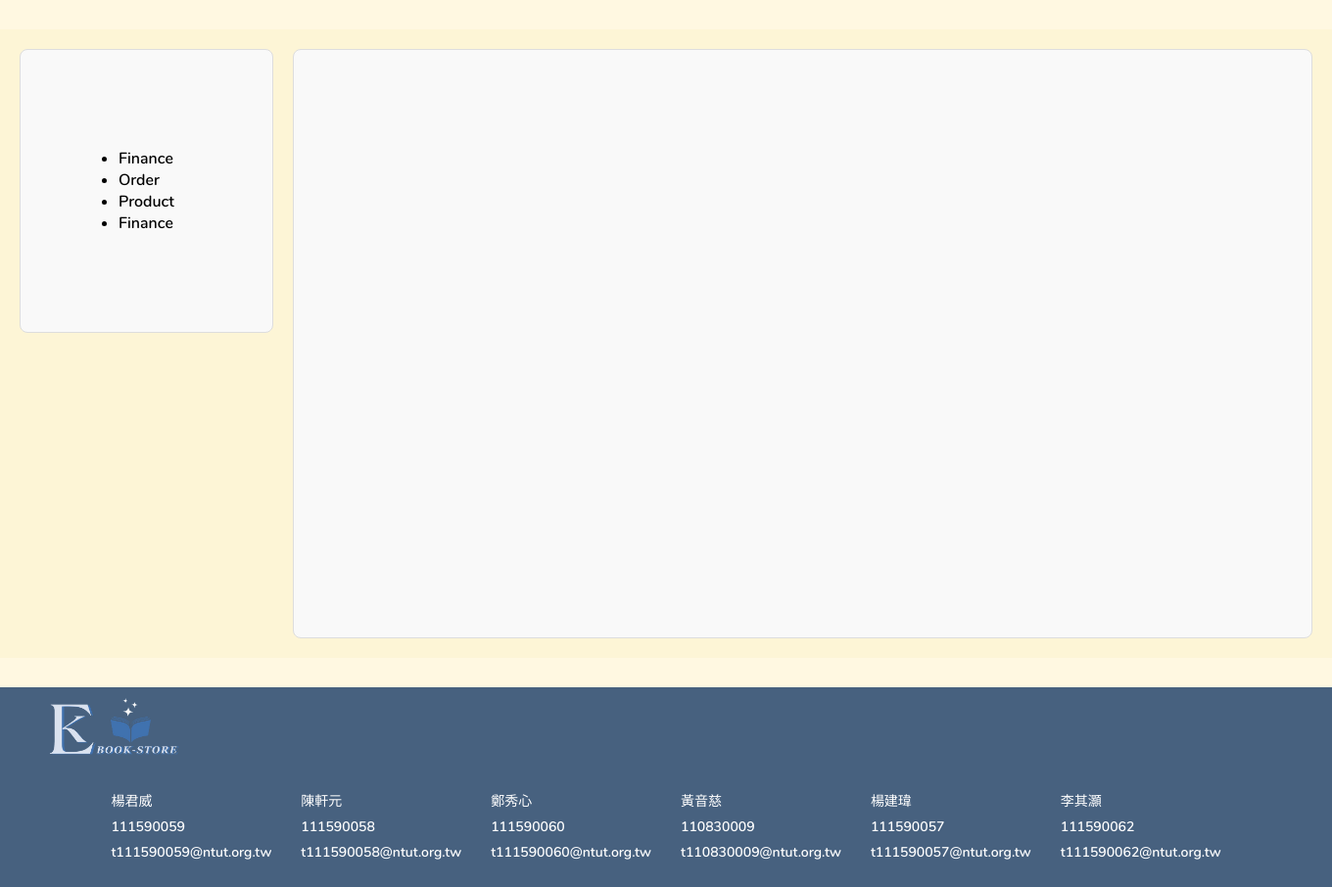
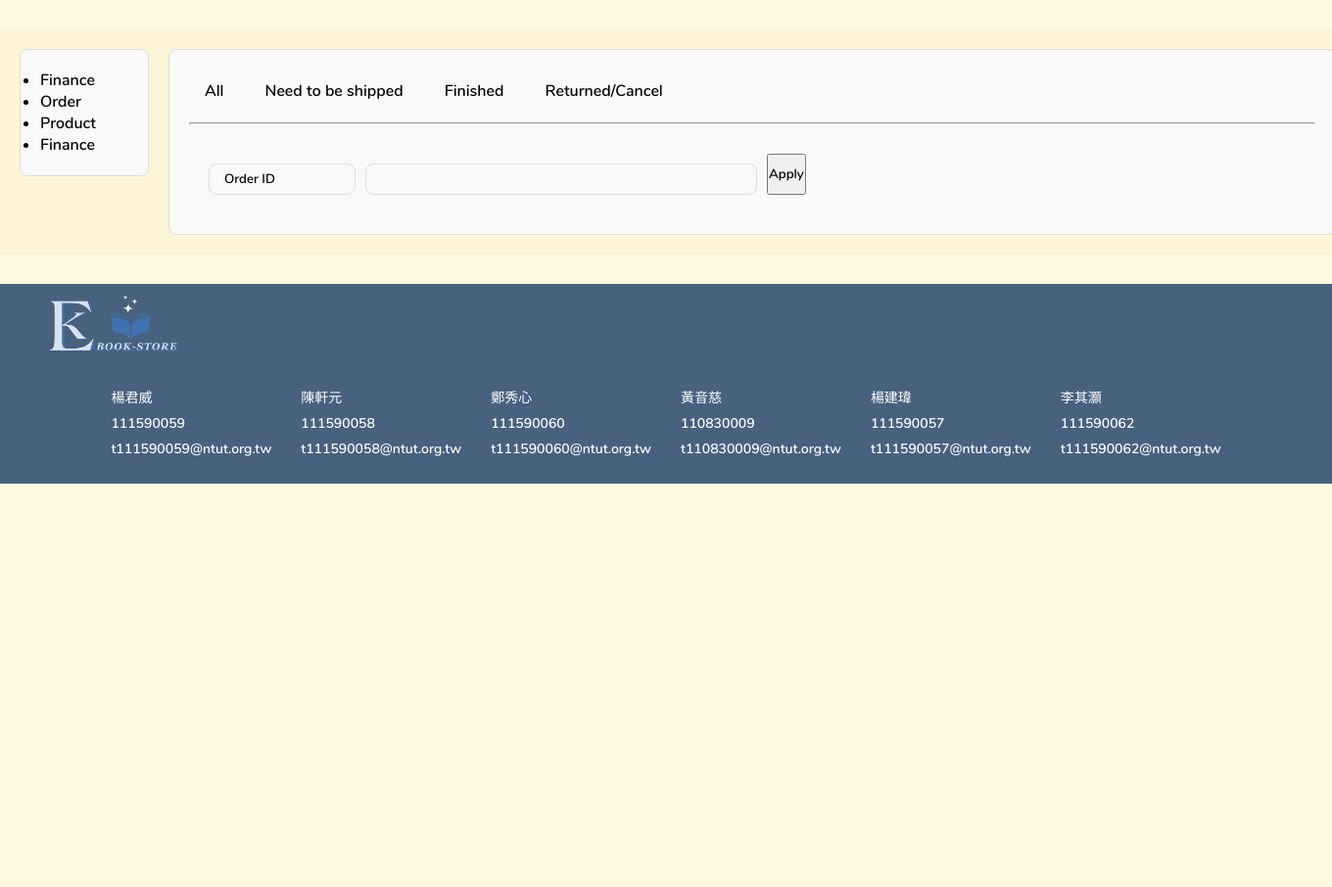
Before and after one commit to ilovemath25/E-Bookstore, a Flask app: page /staff_order in a window 1360 px wide. Shown: the part 85-991 px from the top of the page at 98% size. After the commit the page ends 579 px from the top, so only its background shows below. Run offline with Flask 3, Linux system fonts and the light colour scheme; some libraries are stand-ins or nearby versions.

Commit message:
modify order box

```diff
--- a/ebookstore_flask/static/style/order.css
+++ b/ebookstore_flask/static/style/order.css
@@ -1,32 +1,82 @@
 .navbar-order-container {
     display: flex;
     justify-content: space-between;
-    align-items: flex-start; /* Aligns items to the top */
-    gap: 20px; /* Adds space between the left and right boxes */
+    align-items: flex-start;
+    gap: 20px;
     max-width: 100%;
     padding: 20px;
-    background-color: #fdf5d6; /* Background color to match your design */
- }
-.left{
+    background-color: #fdf5d6;
+}
+
+.left {
     flex: 0 0 10%;
-    padding: 100px;
+    padding: 20px;
     border: 1px solid #ddd;
     border-radius: 8px;
     background-color: #f9f9f9;
 }
-.right{
+
+.right {
     flex: 1;
-    padding: 300px;
+    padding: 20px;
     border: 1px solid #ddd;
     border-radius: 8px;
     background-color: #f9f9f9;
+    display: flex;
+    flex-direction: column;
 }
-@media (max-width: 900) {
-    .navbar-order-container {
-        flex-direction: column; /* Stacks the boxes vertically */
-    }
 
-    .left, .right {
-        flex: 1; /* Both boxes take full width */
-    }
+.order-list-subtabs {
+    display: flex;
+    justify-content: flex-start;
+    gap: 10px;
+    margin-bottom: 10px;
 }
+
+.subtab {
+    padding: 10px 15px;
+    border: 1px solid #f9f9f9;
+    background-color: #f9f9f9;
+    cursor: pointer;
+}
+
+.subtab:hover {
+    border: 1px solid #f0f0f0;
+    background-color: #f0f0f0;
+    border-radius: 8px;
+    transition: 0.3s all;
+}
+
+.subtab:active{
+    border: 1px solid #ddd;
+    border-radius: 8px;
+    transition: 0.3s all;
+}
+
+.filter {
+    display: flex;
+    margin-top: 10px;
+    margin-right: 500px;
+    padding: 20px;
+    gap: 10px;
+}
+.filter-choice{
+    margin-top: 10px;
+    display: flex;
+    align-items: center;
+    width: 150px;
+    height: 15px;
+    background-color: #f9f9f9;
+    border-radius: 8px;
+    border: 1px solid #ddd;
+    padding: 15px;
+}
+.filter-input{
+    margin-top: 10px;
+    width: 400px;
+    height: 15px;
+    background-color: #f9f9f9;
+    border-radius: 8px;
+    border: 1px solid #ddd;
+    padding: 15px;
+}
--- a/ebookstore_flask/templates/staff/order.html
+++ b/ebookstore_flask/templates/staff/order.html
@@ -13,7 +13,20 @@
                 <li>Finance</li>
             </ul>
         </div>
-        <div class="right"></div>
+        <div class="right">
+            <div class="order-list-subtabs">
+                <p class="subtab">All</p>
+                <p class="subtab">Need to be shipped</p>
+                <p class="subtab">Finished</p>
+                <p class="subtab">Returned/Cancel</p>
+            </div>
+            <hr>
+            <div class="filter">
+                <button class="filter-choice">Order ID</button>
+                <input class ="filter-input"></input>
+                <button class="apply-button">Apply</button>
+            </div>
+        </div>
     </div>
 
 </main>
--- a/run.py
+++ b/run.py
@@ -1,10 +1,10 @@
 from ebookstore_flask import create_app
 POSTGRES = {
    'user':'postgres',
-   'password':'postgres',
+   'password':'FeFe7404',
    'db':'ebookstore',
    'host':'localhost',
-   'port':'5433',
+   'port':'5432',
 }
 app = create_app(POSTGRES)
 if __name__=='__main__':app.run(host='0.0.0.0', debug=True, port=5001)
```
